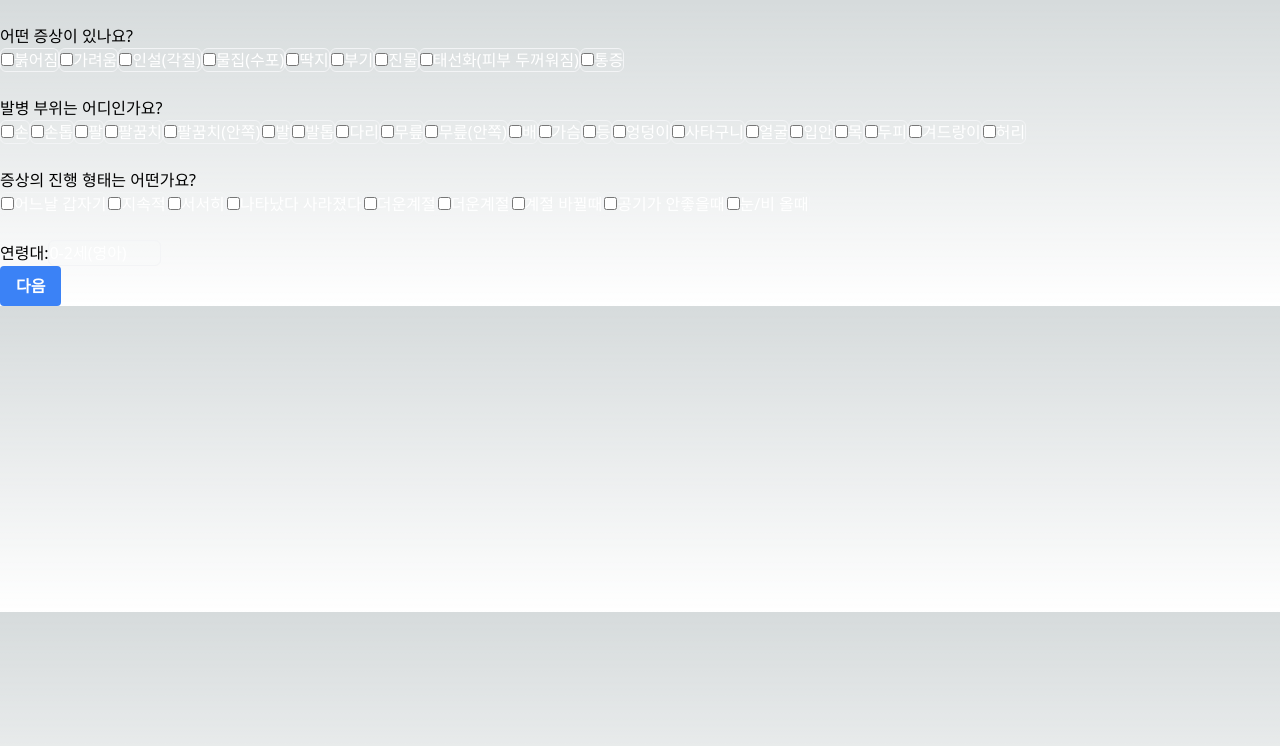
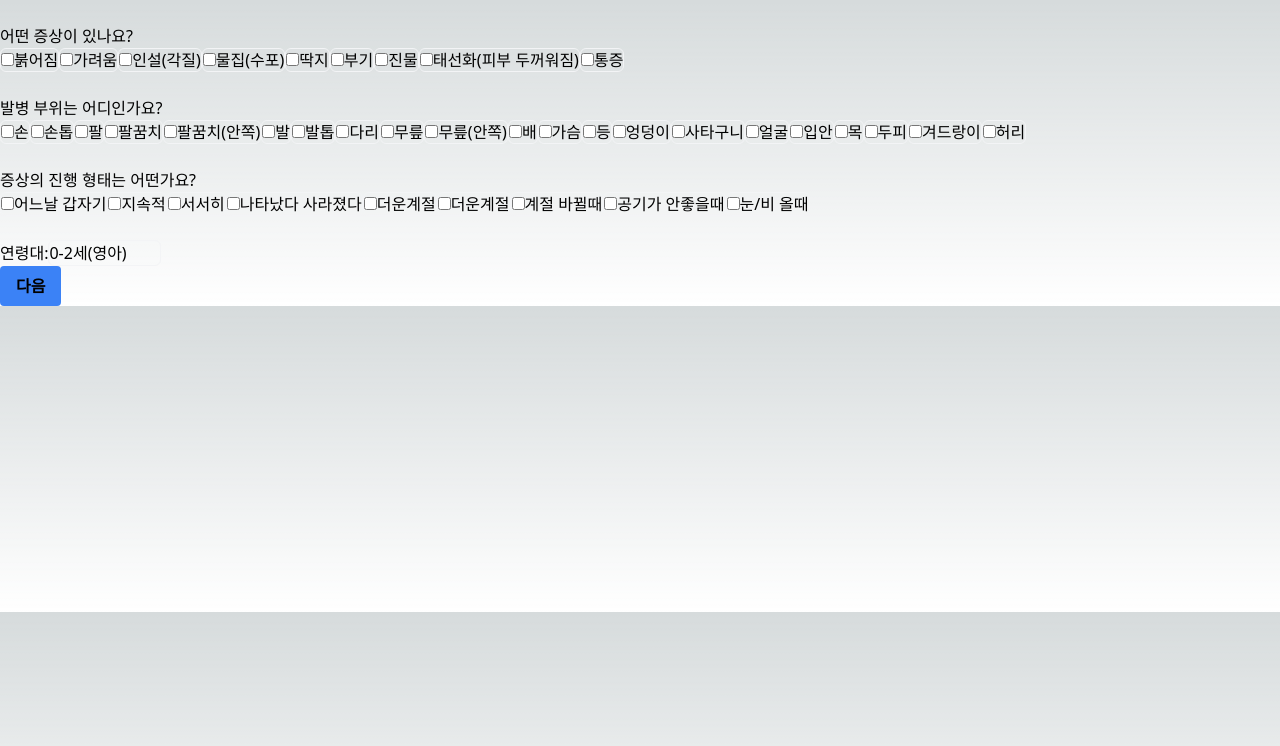
Before and after one commit to zephyranthes03/buidl2, a Next.js app: page /patientForm in a window 1280 px wide. Shown: the top 746 px of the page. Built offline with nearby package versions, Linux system fonts and the light colour scheme.

Commit message:
Update CSS

```diff
--- a/src/pages/camera.tsx
+++ b/src/pages/camera.tsx
@@ -144,8 +144,8 @@ const CameraApp: React.FC = () => {
       <video ref={videoRef}></video>
       </div>
       <div className="mb-32 grid text-center lg:max-w-5xl lg:w-full lg:mb-0 lg:grid-cols-3 lg:text-left">
-      <button className="bg-blue-500 hover:bg-blue-700 text-white font-bold py-2 px-4 rounded" onClick={switchCamera}>Switch Camera</button> &nbsp;
-      <button className="bg-blue-500 hover:bg-blue-700 text-white font-bold py-2 px-4 rounded" onClick={takePhoto}>Take Photo</button>
+      <button className="bg-blue-500 hover:bg-blue-700  font-bold py-2 px-4 rounded" onClick={switchCamera}>Switch Camera</button> &nbsp;
+      <button className="bg-blue-500 hover:bg-blue-700  font-bold py-2 px-4 rounded" onClick={takePhoto}>Take Photo</button>
       {/* <button className="m-4" onClick={uploadImage}>Upload Image</button> */}
       <canvas ref={canvasRef} style={{ display: 'none' }}></canvas>
       {/* {defaultImageSize && <p>Image Size: {defaultImageSize.width} x {defaultImageSize.height}</p>} */}
--- a/src/pages/patientForm copy.tsx
+++ b/src/pages/patientForm copy.tsx
@@ -51,12 +51,12 @@ const PatientForm: React.FC = () => {
       <label>
         환자 이름:
     </label>
-        <input type="text" value={patientData.name} onChange={handleNameChange} className="bg-transparent text-white border border-gray-300 p-0 rounded-md" />
+        <input type="text" value={patientData.name} onChange={handleNameChange} className="bg-transparent  border border-gray-300 p-0 rounded-md" />
       <br />
       <label>
         연령대:
     </label>
-        <select value={patientData.ageGroup} onChange={handleAgeGroupChange} className="bg-transparent text-white border border-gray-100 p-0 rounded-md appearance-none">
+        <select value={patientData.ageGroup} onChange={handleAgeGroupChange} className="bg-transparent  border border-gray-100 p-0 rounded-md appearance-none">
           <option value="영아">0-2세(영아)</option>
           <option value="유아">2-6세(유아)</option>
           <option value="어린이">6-13세(어린이)</option>
--- a/src/pages/patientForm.tsx
+++ b/src/pages/patientForm.tsx
@@ -83,39 +83,39 @@ const PatientForm: React.FC = () => {
         어떤 증상이 있나요?
       </label>
       <br />
-       <label className="bg-transparent text-white border border-gray-100 p-0 rounded-md appearance-none mb-4">
+       <label className="bg-transparent border border-gray-100 p-0 rounded-md appearance-none mb-4">
         <input type="checkbox" value="붉어짐" onChange={handleSymptomChange} checked={localPatientData.symptom.includes('붉어짐')} />
         붉어짐
       </label>
-      <label className="bg-transparent text-white border border-gray-100 p-0 rounded-md appearance-none mb-4">
+      <label className="bg-transparent  border border-gray-100 p-0 rounded-md appearance-none mb-4">
         <input type="checkbox" value="가려움" onChange={handleSymptomChange} checked={localPatientData.symptom.includes("가려움")} />
         가려움
       </label>
-      <label className="bg-transparent text-white border border-gray-100 p-0 rounded-md appearance-none mb-4">
+      <label className="bg-transparent  border border-gray-100 p-0 rounded-md appearance-none mb-4">
         <input type="checkbox" value="인설(각질)" onChange={handleSymptomChange} checked={localPatientData.symptom.includes("인설(각질)")} />
         인설(각질)
       </label>
-      <label className="bg-transparent text-white border border-gray-100 p-0 rounded-md appearance-none mb-4">
+      <label className="bg-transparent  border border-gray-100 p-0 rounded-md appearance-none mb-4">
         <input type="checkbox" value="물집(수포)" onChange={handleSymptomChange} checked={localPatientData.symptom.includes("물집(수포)")} />
         물집(수포)
       </label>
-      <label className="bg-transparent text-white border border-gray-100 p-0 rounded-md appearance-none mb-4">
+      <label className="bg-transparent  border border-gray-100 p-0 rounded-md appearance-none mb-4">
         <input type="checkbox" value="딱지" onChange={handleSymptomChange} checked={localPatientData.symptom.includes("딱지")} />
         딱지
       </label>
-      <label className="bg-transparent text-white border border-gray-100 p-0 rounded-md appearance-none mb-4">
+      <label className="bg-transparent  border border-gray-100 p-0 rounded-md appearance-none mb-4">
         <input type="checkbox" value="부기" onChange={handleSymptomChange} checked={localPatientData.symptom.includes("부기")} />
         부기
       </label>
-      <label className="bg-transparent text-white border border-gray-100 p-0 rounded-md appearance-none mb-4">
+      <label className="bg-transparent  border border-gray-100 p-0 rounded-md appearance-none mb-4">
         <input type="checkbox" value="진물" onChange={handleSymptomChange} checked={localPatientData.symptom.includes("진물")} />
         진물
       </label>
-      <label className="bg-transparent text-white border border-gray-100 p-0 rounded-md appearance-none mb-4">
+      <label className="bg-transparent  border border-gray-100 p-0 rounded-md appearance-none mb-4">
         <input type="checkbox" value="태선화(피부 두꺼워짐)" onChange={handleSymptomChange} checked={localPatientData.symptom.includes("태선화(피부 두꺼워짐)")} />
         태선화(피부 두꺼워짐)
       </label>
-      <label className="bg-transparent text-white border border-gray-100 p-0 rounded-md appearance-none mb-4">
+      <label className="bg-transparent  border border-gray-100 p-0 rounded-md appearance-none mb-4">
         <input type="checkbox" value="통증" onChange={handleSymptomChange} checked={localPatientData.symptom.includes("통증")} />
         통증
       </label>
@@ -125,87 +125,87 @@ const PatientForm: React.FC = () => {
         발병 부위는 어디인가요?
       </label>
       <br />
-       <label className="bg-transparent text-white border border-gray-100 p-0 rounded-md appearance-none mb-4">
+       <label className="bg-transparent  border border-gray-100 p-0 rounded-md appearance-none mb-4">
         <input type="checkbox" value="손" onChange={handleAffectedAreaChange} checked={localPatientData.affectedArea.includes('손')} />
         손
       </label>
-      <label className="bg-transparent text-white border border-gray-100 p-0 rounded-md appearance-none mb-4">
+      <label className="bg-transparent  border border-gray-100 p-0 rounded-md appearance-none mb-4">
         <input type="checkbox" value="손톱" onChange={handleAffectedAreaChange} checked={localPatientData.affectedArea.includes('손톱')} />
         손톱
       </label>
-      <label className="bg-transparent text-white border border-gray-100 p-0 rounded-md appearance-none mb-4">
+      <label className="bg-transparent  border border-gray-100 p-0 rounded-md appearance-none mb-4">
         <input type="checkbox" value="팔" onChange={handleAffectedAreaChange} checked={localPatientData.affectedArea.includes('팔')} />
         팔
       </label>
-      <label className="bg-transparent text-white border border-gray-100 p-0 rounded-md appearance-none mb-4">
+      <label className="bg-transparent  border border-gray-100 p-0 rounded-md appearance-none mb-4">
         <input type="checkbox" value="팔꿈치" onChange={handleAffectedAreaChange} checked={localPatientData.affectedArea.includes('팔꿈치')} />
         팔꿈치
       </label>
-      <label className="bg-transparent text-white border border-gray-100 p-0 rounded-md appearance-none mb-4">
+      <label className="bg-transparent  border border-gray-100 p-0 rounded-md appearance-none mb-4">
         <input type="checkbox" value="팔꿈치(안쪽)" onChange={handleAffectedAreaChange} checked={localPatientData.affectedArea.includes('팔꿈치(안쪽)')} />
         팔꿈치(안쪽)
       </label>
-      <label className="bg-transparent text-white border border-gray-100 p-0 rounded-md appearance-none mb-4">
+      <label className="bg-transparent  border border-gray-100 p-0 rounded-md appearance-none mb-4">
         <input type="checkbox" value="발" onChange={handleAffectedAreaChange} checked={localPatientData.affectedArea.includes('발')} />
         발
       </label>
-      <label className="bg-transparent text-white border border-gray-100 p-0 rounded-md appearance-none mb-4">
+      <label className="bg-transparent  border border-gray-100 p-0 rounded-md appearance-none mb-4">
         <input type="checkbox" value="발톱" onChange={handleAffectedAreaChange} checked={localPatientData.affectedArea.includes('발톱')} />
         발톱
       </label>
-      <label className="bg-transparent text-white border border-gray-100 p-0 rounded-md appearance-none mb-4">
+      <label className="bg-transparent  border border-gray-100 p-0 rounded-md appearance-none mb-4">
         <input type="checkbox" value="다리" onChange={handleAffectedAreaChange} checked={localPatientData.affectedArea.includes('다리')} />
         다리
       </label>
-      <label className="bg-transparent text-white border border-gray-100 p-0 rounded-md appearance-none mb-4">
+      <label className="bg-transparent  border border-gray-100 p-0 rounded-md appearance-none mb-4">
         <input type="checkbox" value="무릎" onChange={handleAffectedAreaChange} checked={localPatientData.affectedArea.includes('무릎')} />
         무릎
       </label>
-      <label className="bg-transparent text-white border border-gray-100 p-0 rounded-md appearance-none mb-4">
+      <label className="bg-transparent  border border-gray-100 p-0 rounded-md appearance-none mb-4">
         <input type="checkbox" value="무릎(안쪽)" onChange={handleAffectedAreaChange} checked={localPatientData.affectedArea.includes('무릎(안쪽)')} />
         무릎(안쪽)
       </label>
-      <label className="bg-transparent text-white border border-gray-100 p-0 rounded-md appearance-none mb-4">
+      <label className="bg-transparent  border border-gray-100 p-0 rounded-md appearance-none mb-4">
         <input type="checkbox" value="배" onChange={handleAffectedAreaChange} checked={localPatientData.affectedArea.includes('배')} />
         배
       </label>
-      <label className="bg-transparent text-white border border-gray-100 p-0 rounded-md appearance-none mb-4">
+      <label className="bg-transparent  border border-gray-100 p-0 rounded-md appearance-none mb-4">
         <input type="checkbox" value="가슴" onChange={handleAffectedAreaChange} checked={localPatientData.affectedArea.includes('가슴')} />
         가슴
       </label>
-      <label className="bg-transparent text-white border border-gray-100 p-0 rounded-md appearance-none mb-4">
+      <label className="bg-transparent  border border-gray-100 p-0 rounded-md appearance-none mb-4">
         <input type="checkbox" value="등" onChange={handleAffectedAreaChange} checked={localPatientData.affectedArea.includes('등')} />
         등
       </label>
-      <label className="bg-transparent text-white border border-gray-100 p-0 rounded-md appearance-none mb-4">
+      <label className="bg-transparent  border border-gray-100 p-0 rounded-md appearance-none mb-4">
         <input type="checkbox" value="엉덩이" onChange={handleAffectedAreaChange} checked={localPatientData.affectedArea.includes('엉덩이')} />
         엉덩이
       </label>
-      <label className="bg-transparent text-white border border-gray-100 p-0 rounded-md appearance-none mb-4">
+      <label className="bg-transparent  border border-gray-100 p-0 rounded-md appearance-none mb-4">
         <input type="checkbox" value="사타구니" onChange={handleAffectedAreaChange} checked={localPatientData.affectedArea.includes('사타구니')} />
         사타구니
       </label>
-      <label className="bg-transparent text-white border border-gray-100 p-0 rounded-md appearance-none mb-4">
+      <label className="bg-transparent  border border-gray-100 p-0 rounded-md appearance-none mb-4">
         <input type="checkbox" value="얼굴" onChange={handleAffectedAreaChange} checked={localPatientData.affectedArea.includes('얼굴')} />
         얼굴
       </label>
-      <label className="bg-transparent text-white border border-gray-100 p-0 rounded-md appearance-none mb-4">
+      <label className="bg-transparent  border border-gray-100 p-0 rounded-md appearance-none mb-4">
         <input type="checkbox" value="입안" onChange={handleAffectedAreaChange} checked={localPatientData.affectedArea.includes('입안')} />
         입안
       </label>
-      <label className="bg-transparent text-white border border-gray-100 p-0 rounded-md appearance-none mb-4">
+      <label className="bg-transparent  border border-gray-100 p-0 rounded-md appearance-none mb-4">
         <input type="checkbox" value="목" onChange={handleAffectedAreaChange} checked={localPatientData.affectedArea.includes('목')} />
         목
       </label>
-      <label className="bg-transparent text-white border border-gray-100 p-0 rounded-md appearance-none mb-4">
+      <label className="bg-transparent  border border-gray-100 p-0 rounded-md appearance-none mb-4">
         <input type="checkbox" value="두피" onChange={handleAffectedAreaChange} checked={localPatientData.affectedArea.includes('두피')} />
         두피
       </label>
-      <label className="bg-transparent text-white border border-gray-100 p-0 rounded-md appearance-none mb-4">
+      <label className="bg-transparent  border border-gray-100 p-0 rounded-md appearance-none mb-4">
         <input type="checkbox" value="겨드랑이" onChange={handleAffectedAreaChange} checked={localPatientData.affectedArea.includes('겨드랑이')} />
         겨드랑이
       </label>
-      <label className="bg-transparent text-white border border-gray-100 p-0 rounded-md appearance-none mb-4">
+      <label className="bg-transparent  border border-gray-100 p-0 rounded-md appearance-none mb-4">
         <input type="checkbox" value="허리" onChange={handleAffectedAreaChange} checked={localPatientData.affectedArea.includes('허리')} />
         허리
       </label>
@@ -216,39 +216,39 @@ const PatientForm: React.FC = () => {
         증상의 진행 형태는 어떤가요?
       </label>
       <br />
-       <label className="bg-transparent text-white border border-gray-100 p-0 rounded-md appearance-none mb-4">
+       <label className="bg-transparent  border border-gray-100 p-0 rounded-md appearance-none mb-4">
         <input type="checkbox" value="어느날 갑자기" onChange={handleProgressChange} checked={localPatientData.progress.includes('어느날 갑자기')} />
         어느날 갑자기
       </label>
-      <label className="bg-transparent text-white border border-gray-100 p-0 rounded-md appearance-none mb-4">
+      <label className="bg-transparent  border border-gray-100 p-0 rounded-md appearance-none mb-4">
       <input type="checkbox" value="지속적" onChange={handleProgressChange} checked={localPatientData.progress.includes('지속적')} />
         지속적
       </label>
-      <label className="bg-transparent text-white border border-gray-100 p-0 rounded-md appearance-none mb-4">
+      <label className="bg-transparent  border border-gray-100 p-0 rounded-md appearance-none mb-4">
       <input type="checkbox" value="서서히" onChange={handleProgressChange} checked={localPatientData.progress.includes('서서히')} />
         서서히
       </label>
-      <label className="bg-transparent text-white border border-gray-100 p-0 rounded-md appearance-none mb-4">
+      <label className="bg-transparent  border border-gray-100 p-0 rounded-md appearance-none mb-4">
       <input type="checkbox" value="나타났다 사라졌다" onChange={handleProgressChange} checked={localPatientData.progress.includes('나타났다 사라졌다')} />
       나타났다 사라졌다
     </label>
-    <label className="bg-transparent text-white border border-gray-100 p-0 rounded-md appearance-none mb-4">
+    <label className="bg-transparent  border border-gray-100 p-0 rounded-md appearance-none mb-4">
     <input type="checkbox" value="더운계절" onChange={handleProgressChange} checked={localPatientData.progress.includes('더운계절')} />
     더운계절
     </label>
-    <label className="bg-transparent text-white border border-gray-100 p-0 rounded-md appearance-none mb-4">
+    <label className="bg-transparent  border border-gray-100 p-0 rounded-md appearance-none mb-4">
     <input type="checkbox" value="더운계절" onChange={handleProgressChange} checked={localPatientData.progress.includes('더운계절')} />
     더운계절
     </label>
-    <label className="bg-transparent text-white border border-gray-100 p-0 rounded-md appearance-none mb-4">
+    <label className="bg-transparent  border border-gray-100 p-0 rounded-md appearance-none mb-4">
     <input type="checkbox" value="계절 바뀔때" onChange={handleProgressChange} checked={localPatientData.progress.includes('계절 바뀔때')} />
     계절 바뀔때
     </label>
-    <label className="bg-transparent text-white border border-gray-100 p-0 rounded-md appearance-none mb-4">
+    <label className="bg-transparent  border border-gray-100 p-0 rounded-md appearance-none mb-4">
     <input type="checkbox" value="공기가 안좋을때" onChange={handleProgressChange} checked={localPatientData.progress.includes('공기가 안좋을때')} />
     공기가 안좋을때
     </label>
-    <label className="bg-transparent text-white border border-gray-100 p-0 rounded-md appearance-none mb-4">
+    <label className="bg-transparent  border border-gray-100 p-0 rounded-md appearance-none mb-4">
     <input type="checkbox" value="눈/비 올때" onChange={handleProgressChange} checked={localPatientData.progress.includes('눈/비 올때')} />
     눈/비 올때
     </label>
@@ -259,7 +259,7 @@ const PatientForm: React.FC = () => {
       <label>
         연령대:
     </label>
-        <select value={localPatientData.ageGroup} onChange={handleAgeGroupChange} className="bg-transparent text-white border border-gray-100 p-0 rounded-md appearance-none">
+        <select value={localPatientData.ageGroup} onChange={handleAgeGroupChange} className="bg-transparent  border border-gray-100 p-0 rounded-md appearance-none">
           <option value="영아">0-2세(영아)</option>
           <option value="유아">2-6세(유아)</option>
           <option value="어린이">6-13세(어린이)</option>
@@ -272,7 +272,7 @@ const PatientForm: React.FC = () => {
           {/* 연령대 옵션 */}
         </select>
       <br />
-      <button type="submit" className="bg-blue-500 hover:bg-blue-700 text-white font-bold py-2 px-4 rounded">다음</button>
+      <button type="submit" className="bg-blue-500 hover:bg-blue-700  font-bold py-2 px-4 rounded">다음</button>
     </form>
   );
 };
--- a/src/rest/symptom_index.tsx
+++ b/src/rest/symptom_index.tsx
@@ -11,6 +11,7 @@ export interface PostData {
 export interface ApiResponse {
   success: boolean;
   message: string;
+  message_array: string[];
   // 다른 필드들을 추가할 수 있습니다.
 }
 
@@ -23,7 +24,7 @@ export const postToExternalApi = async (data: PostData): Promise<ApiResponse> =>
     return response.data;
   } catch (error) {
     console.error('Error during API request:', error);
-    return { success: false, message: 'An error occurred' };
+    return { success: false, message: 'An error occurred', message_array: [] };
 
     // throw error;
   }
```
Also changed, not shown: src/pages/requestResult.tsx (+48 -23 lines).
